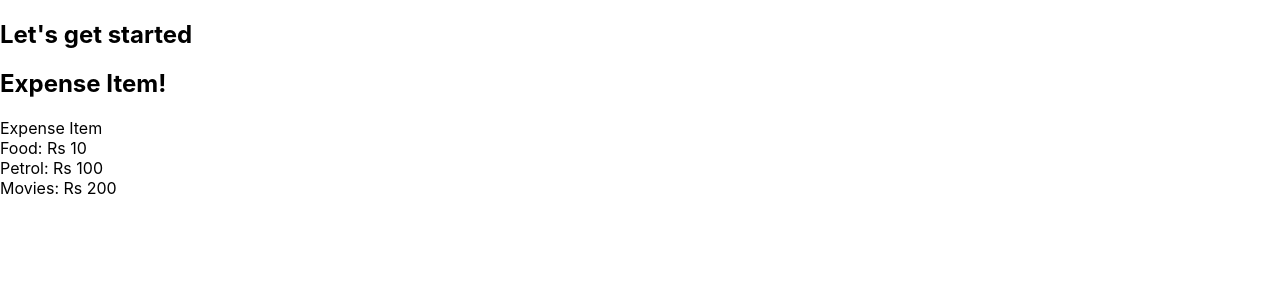
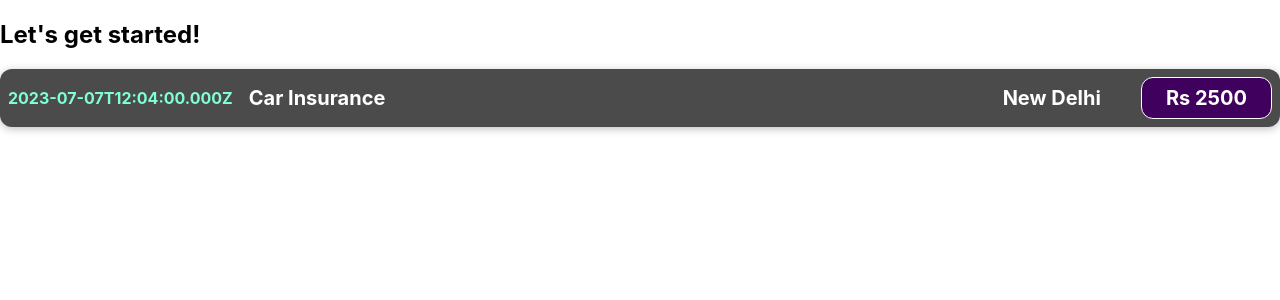
Before and after one commit to alishapaul01/First-React, a React (Create React App) app: page / in a window 1280 px wide. Shown: the top 300 px of the page. Built offline with nearby package versions, Linux system fonts and the light colour scheme.

Commit message:
Added style CSS

```diff
--- a/src/App.js
+++ b/src/App.js
@@ -5,7 +5,7 @@
 function App() {
   return (
     <div>
-      <h2>Let's get started</h2>
+      <h2>Let's get started!</h2>
       <ExpenseItem></ExpenseItem>
     </div>
   );
--- /dev/null
+++ b/src/components/ExpenseItem.css
@@ -0,0 +1,71 @@
+.expense-item {
+    display: flex;
+    justify-content: space-between;
+    align-items: center;
+    box-shadow: 0 2px 8px rgba(0, 0, 0, 0.25);
+    padding: 0.5rem;
+    margin: 1rem 0;
+    border-radius: 12px;
+    background-color: #4b4b4b;
+    color:aquamarine;
+    font-weight: bold;
+  }
+
+  .expense-item__description {
+    display: flex;
+    flex-direction: column;
+    gap: 1rem;
+    align-items: flex-end;
+    flex-flow: column-reverse;
+    justify-content: flex-start;
+    flex: 1;
+  }
+
+  .expense-item h2 {
+    font-size: 1rem;
+    flex: 1;
+    margin: 0 1rem;
+    color: white;
+  }
+
+  .expense-item__price {
+    font-size: 1rem;
+    font-weight: bold;
+    color: white;
+    background-color: #40005d;
+    border: 1px solid white;
+    padding: 0.5rem;
+    border-radius: 12px;
+
+  }
+  .expense-item__location{
+    color:white;
+    font: 1rem;
+    font-weight: bold;
+    padding: 0.5rem;
+
+  }
+
+  @media (min-width: 580px) {
+    .expense-item__description {
+      flex-direction: row;
+      align-items: center;
+      justify-content: flex-start;
+      flex: 1;
+    }
+
+    .expense-item__description h2 {
+      font-size: 1.25rem;
+    }
+
+    .expense-item__location{
+        font-size: 1.25rem;
+        padding: 0.5rem 1.5rem;
+
+    }
+    .expense-item__price {
+      font-size: 1.25rem;
+      padding: 0.5rem 1.5rem;
+    }
+
+  }
--- a/src/components/Expenseitem.js
+++ b/src/components/Expenseitem.js
@@ -1,13 +1,19 @@
+import './ExpenseItem.css'
+
 function ExpenseItem(){
+    const expenseDate= new Date();
+    const expenseTitle= 'Car Insurance';
+    const expenseAmount= 2500;
+    const expenseLocation= 'New Delhi';
     return (
-    <div>
-        <h2>Expense Item!</h2>
-        <header>Expense Item</header>
-            <div>Food: Rs 10</div>
-            <div>Petrol: Rs 100</div>
-            <div>Movies: Rs 200</div>
+    <div className='expense-item'>
+        <div>{expenseDate.toISOString()}</div>
+        <div className='expense-item__description'>
+            <h2>{expenseTitle}</h2>
+            <div className='expense-item__location'>{expenseLocation}</div>
+            <div className='expense-item__price'>Rs {expenseAmount}</div>
 
-
+        </div>
     </div>
     )
 }
```
